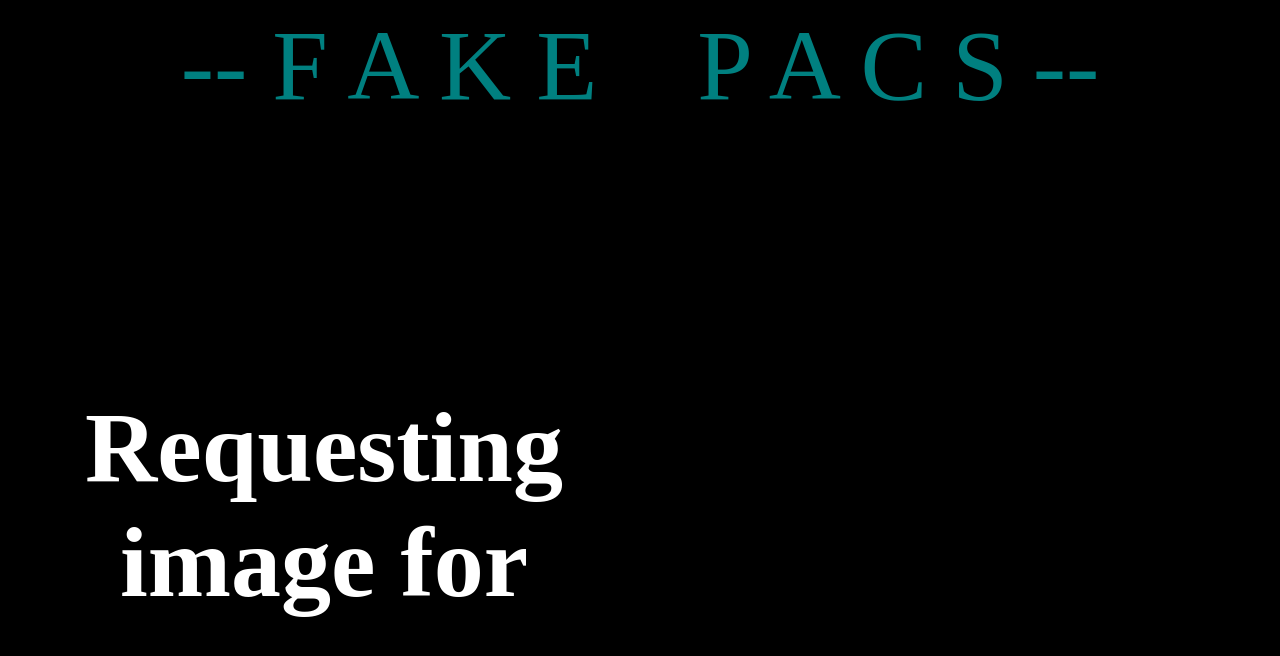
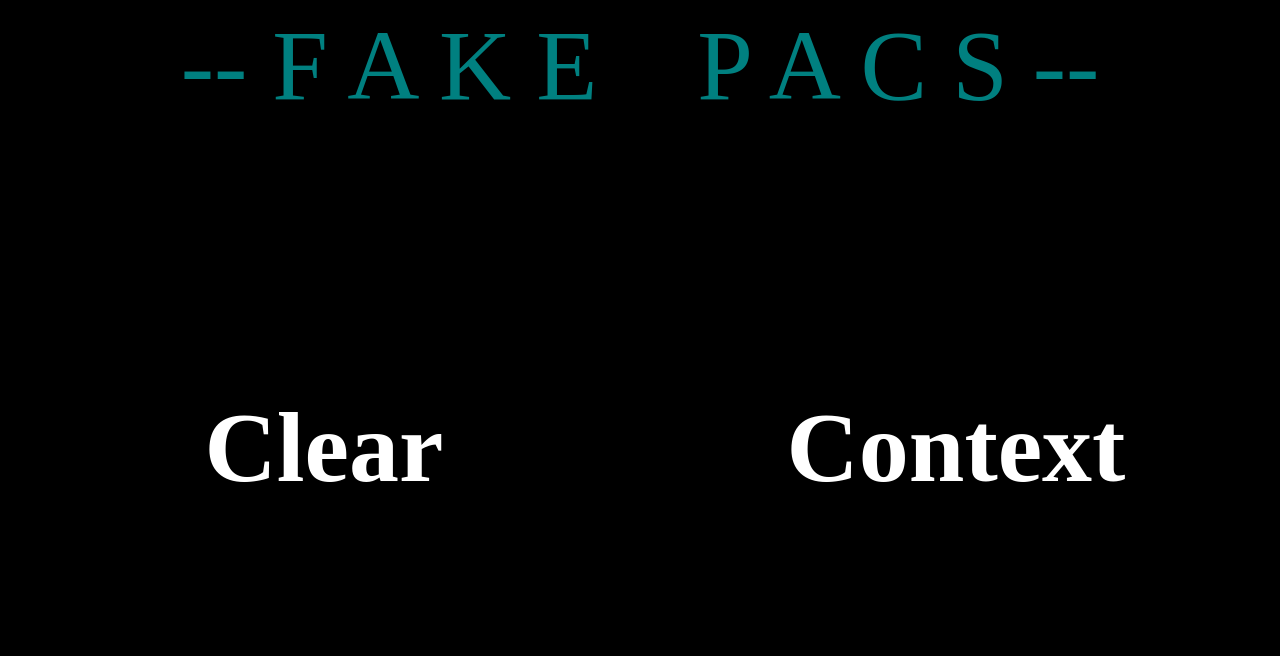
Before and after one commit to hss-dev/CRIS-Connect, a plain HTML site: page docs/index.html in a window 1280 px wide. Drawn offline with Linux system fonts and the light colour scheme.

Commit message:
Clear context

```diff
--- a/docs/index.html
+++ b/docs/index.html
@@ -16,8 +16,14 @@
                     = urlParams.get('accession');
             console.log('Accession is', accession);
             const acc = document.getElementById('accession');
-            acc.innerHTML=accession;
+            if (accession){
+               acc.innerHTML=accession;
+            } else {
+               const label = document.getElementById('label');
+               label.innerHTML = 'Clear';
+               acc.innerHTML='Context';
+            }
+    </script>
 
-    </script>
     <link rel="stylesheet" href="styles.css">
 </html>
```
